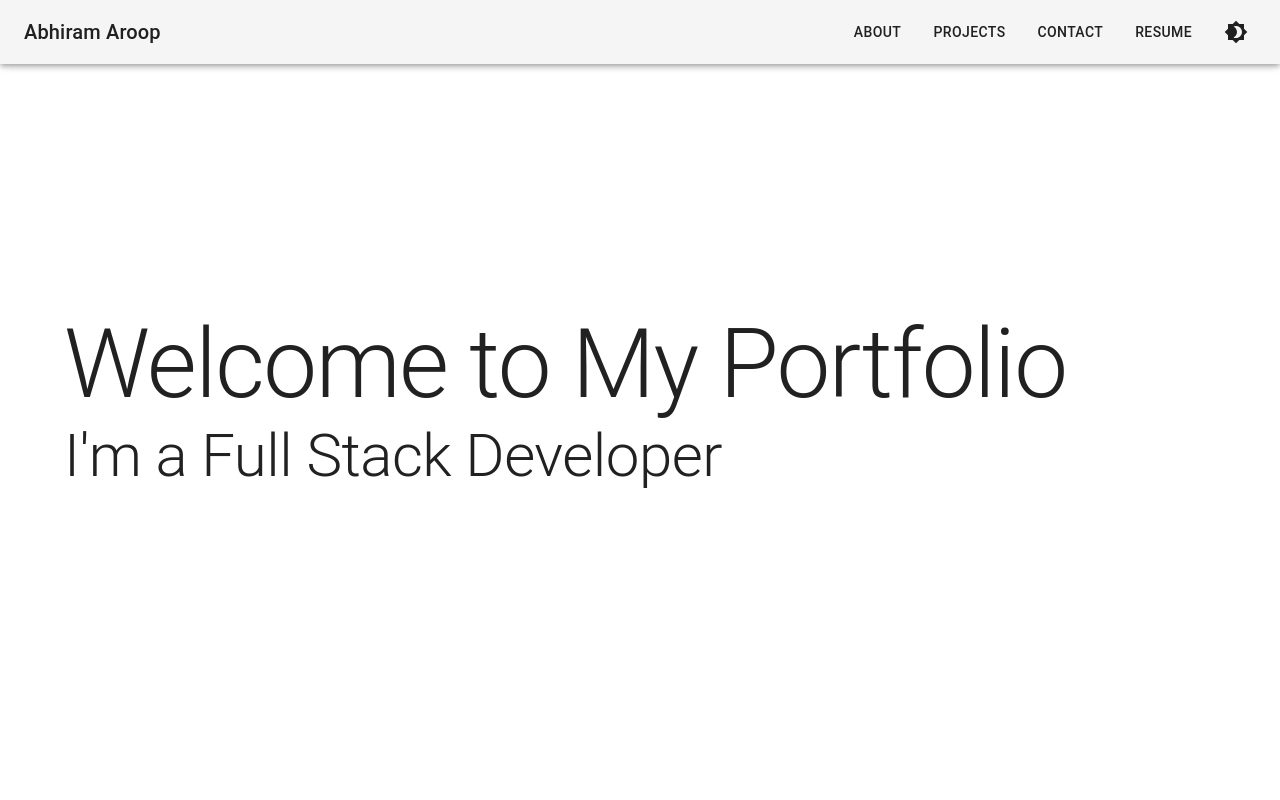
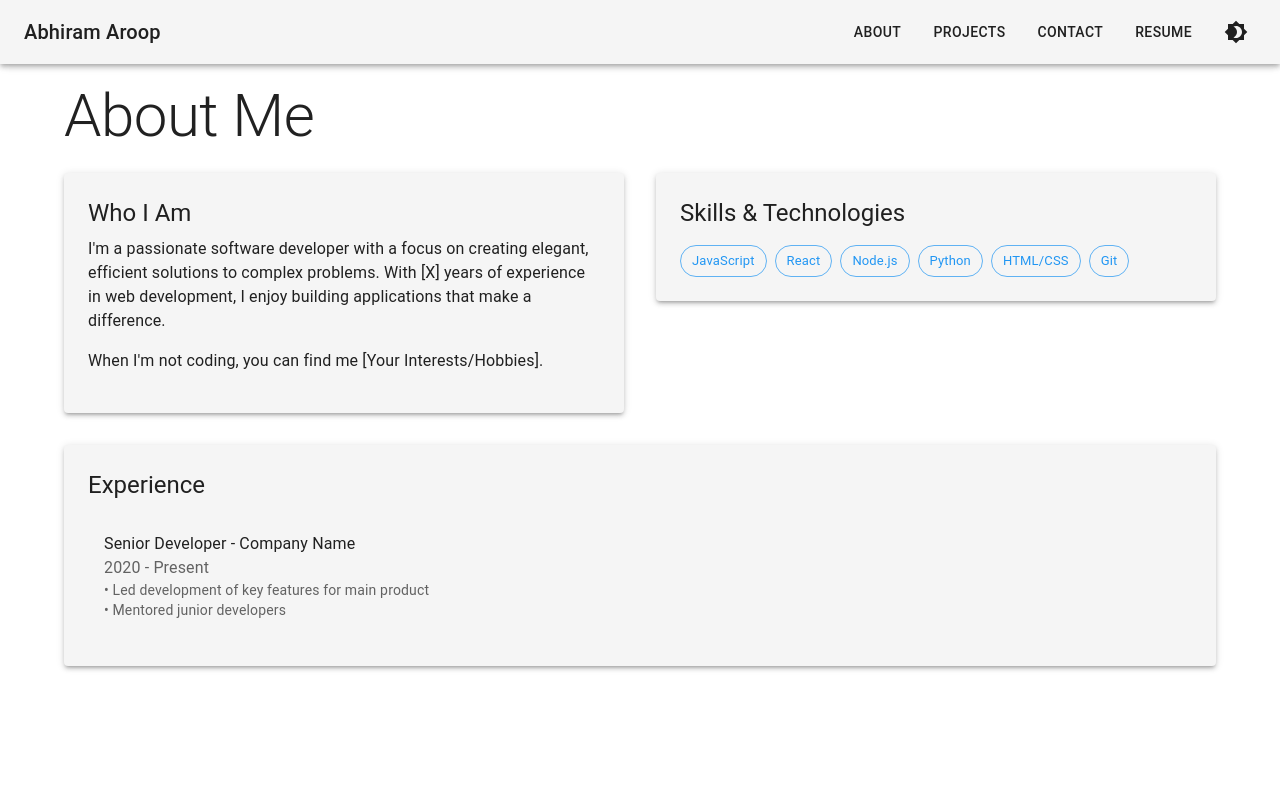
Before and after one commit to ImOnlyGod/Abhiram-Aroop-Profile, a React (Create React App) app: page /about in a window 1280 px wide. Shown: the top 800 px of the page. Built offline with nearby package versions, Linux system fonts and the light colour scheme.

Commit message:
Added About Page

```diff
--- a/src/App.js
+++ b/src/App.js
@@ -7,6 +7,7 @@ import Hero from './components/Hero';
 import About from './components/About';
 import Projects from './components/Projects';
 import Contact from './components/Contact';
+import { BrowserRouter as Router, Routes, Route } from 'react-router-dom';
 
 function App() {
   const [isDarkMode, setIsDarkMode] = useState(false);
@@ -16,14 +17,22 @@ function App() {
   };
 
   return (
+    <Router>
       <ThemeProvider theme={isDarkMode ? darkTheme : lightTheme}>
         <CssBaseline />
         <Navbar isDarkMode={isDarkMode} toggleTheme={toggleTheme} />
+        <Routes>
+          <Route path="/" element={
+            <>
               <Hero />
-      <About />
               <Projects />
               <Contact />
+            </>
+          } />
+          <Route path="/about" element={<About />} />
+        </Routes>
       </ThemeProvider>
+    </Router>
   );
 }
 
--- a/src/components/About.js
+++ b/src/components/About.js
@@ -1,14 +1,106 @@
 import React from 'react';
-import { Box, Typography, Container } from '@mui/material';
+import {
+  Container,
+  Typography,
+  Box,
+  Grid,
+  Paper,
+  List,
+  ListItem,
+  ListItemText,
+  Chip,
+} from '@mui/material';
 
 function About() {
+  const skills = [
+    'JavaScript',
+    'React',
+    'Node.js',
+    'Python',
+    'HTML/CSS',
+    'Git',
+    // Add your skills here
+  ];
+
   return (
-    <Box component="section" py={8}>
-      <Container>
-        <Typography variant="h2" mb={4}>About Me</Typography>
-        <Typography variant="body1">
-          This is where you can write about yourself, your skills, and your experience.
+    <Box
+      component="section"
+      sx={{
+        minHeight: '100vh',
+        pt: 10, // Add padding top to account for navbar
+        pb: 5,
+      }}
+    >
+      <Container maxWidth="lg">
+        <Typography variant="h2" component="h1" gutterBottom>
+          About Me
         </Typography>
+
+        <Grid container spacing={4}>
+          {/* Bio Section */}
+          <Grid item xs={12} md={6}>
+            <Paper elevation={3} sx={{ p: 3 }}>
+              <Typography variant="h5" gutterBottom>
+                Who I Am
+              </Typography>
+              <Typography paragraph>
+                I'm a passionate software developer with a focus on creating elegant,
+                efficient solutions to complex problems. With [X] years of experience
+                in web development, I enjoy building applications that make a difference.
+              </Typography>
+              <Typography paragraph>
+                When I'm not coding, you can find me [Your Interests/Hobbies].
+              </Typography>
+            </Paper>
+          </Grid>
+
+          {/* Skills Section */}
+          <Grid item xs={12} md={6}>
+            <Paper elevation={3} sx={{ p: 3 }}>
+              <Typography variant="h5" gutterBottom>
+                Skills & Technologies
+              </Typography>
+              <Box sx={{ display: 'flex', flexWrap: 'wrap', gap: 1, mt: 2 }}>
+                {skills.map((skill) => (
+                  <Chip
+                    key={skill}
+                    label={skill}
+                    color="primary"
+                    variant="outlined"
+                  />
+                ))}
+              </Box>
+            </Paper>
+          </Grid>
+
+          {/* Experience Section */}
+          <Grid item xs={12}>
+            <Paper elevation={3} sx={{ p: 3 }}>
+              <Typography variant="h5" gutterBottom>
+                Experience
+              </Typography>
+              <List>
+                <ListItem>
+                  <ListItemText
+                    primary="Senior Developer - Company Name"
+                    secondary={
+                      <>
+                        <Typography component="span" color="textSecondary">
+                          2020 - Present
+                        </Typography>
+                        <br />
+                        • Led development of key features for main product
+                        <br />
+                        • Mentored junior developers
+                      </>
+                    }
+                  />
+                </ListItem>
+                {/* Add more experience items as needed */}
+              </List>
+            </Paper>
+          </Grid>
+        </Grid>
       </Container>
     </Box>
   );
--- a/src/components/Navbar.js
+++ b/src/components/Navbar.js
@@ -17,7 +17,7 @@ function Navbar({ isDarkMode, toggleTheme }) {
           Abhiram Aroop
         </Typography>
         <Box sx={{ display: 'flex', gap: 2 }}>
-          <Button color="inherit">About</Button>
+          <Button color="inherit" onClick={() => navigate('/about')}>About</Button>
           <Button color="inherit">Projects</Button>
           <Button color="inherit">Contact</Button>
           <Button color="inherit">Resume</Button>
```
Lines whose indentation alone changed are shown as unchanged.
